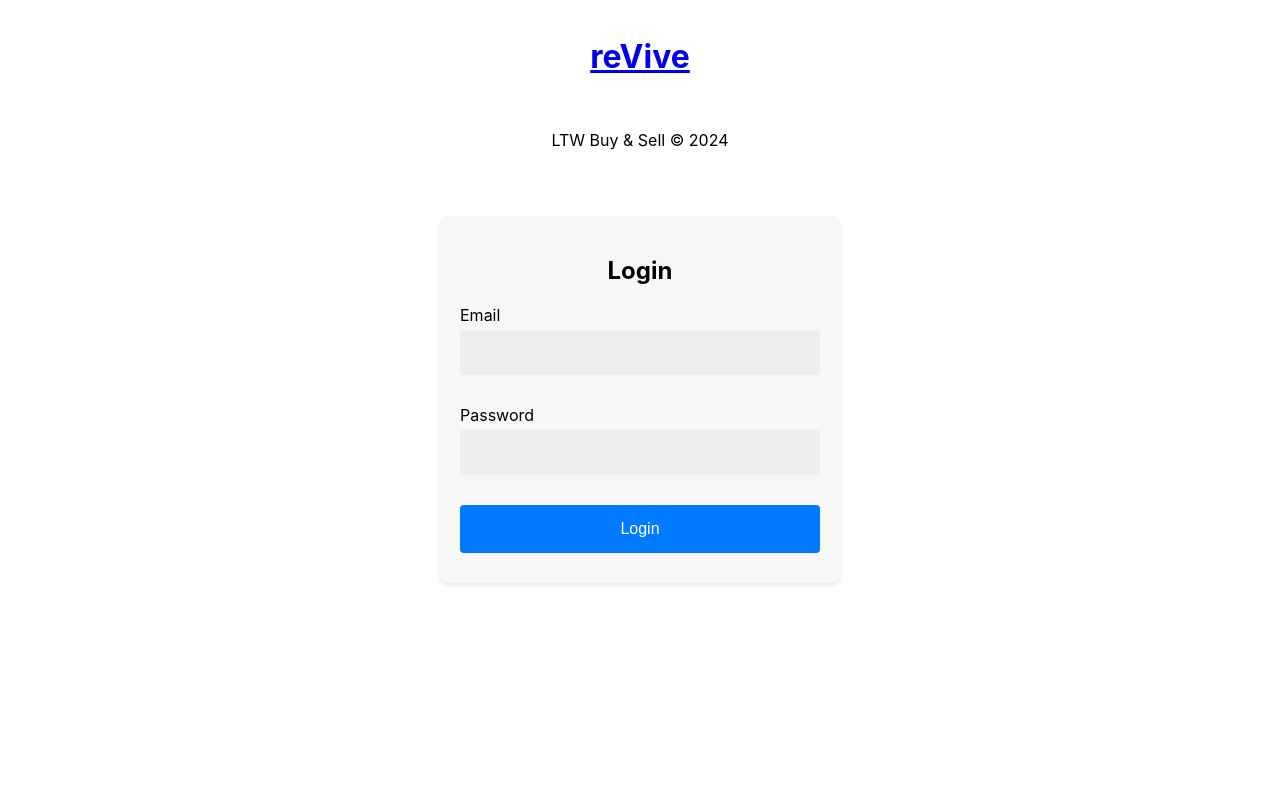
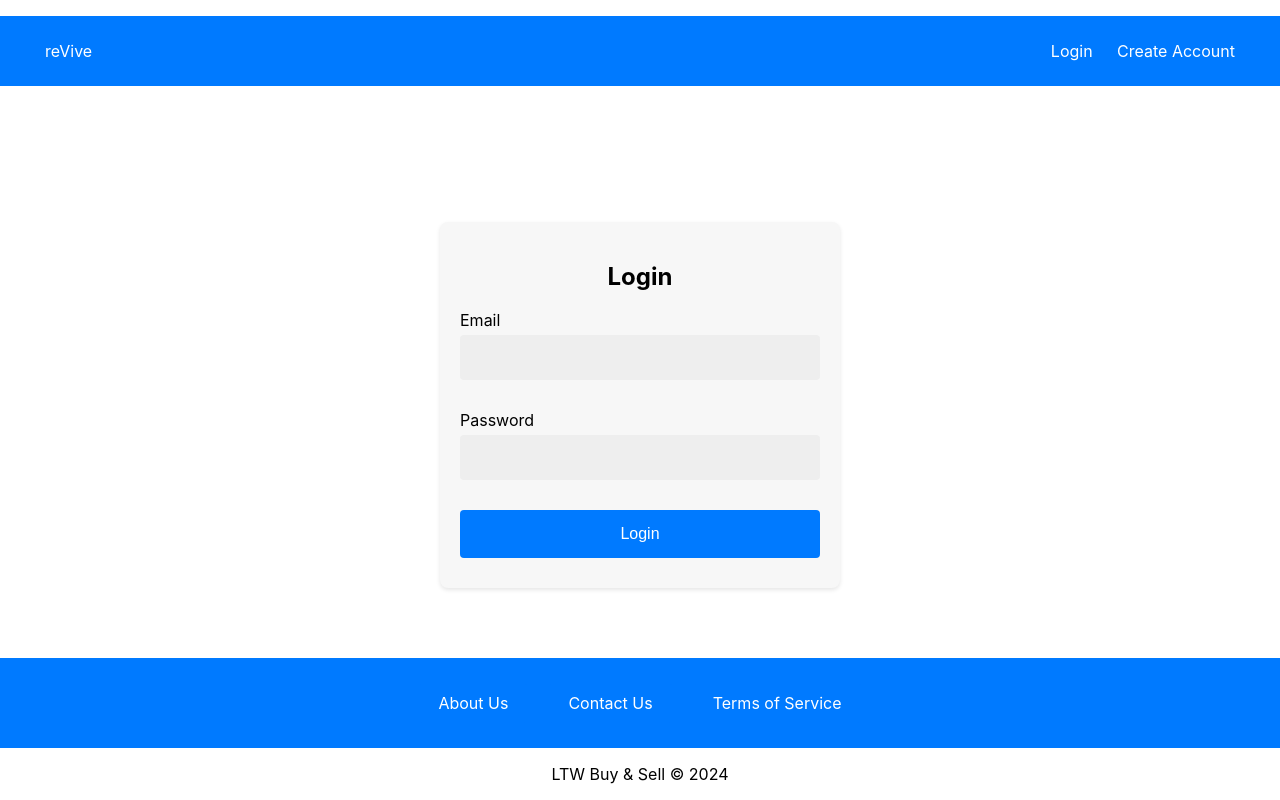
Before and after one commit to GoncaloMatias1/LTW_Project_ReVive, a PHP site: page /pages/login.php in a window 1280 px wide. Run offline with PHP 8.4, Linux system fonts and the light colour scheme.

Commit message:
main page well advanced

```diff
--- a/pages/index.php
+++ b/pages/index.php
@@ -1,4 +1,4 @@
 <?php
-    header('Location: pages/mainPage.php' );
+    header('Location: mainPage.php' );
 
 ?>
--- a/pages/login.php
+++ b/pages/login.php
@@ -4,24 +4,24 @@ require_once(__DIR__ . '/../utils/session.php');
 
 session_start();
 
-drawHeader('Login');
-drawFooter();
+drawHeader('Login', 'login');
 ?>
 
-<div class="register-container">
+<main>
+    <div class="login-container">
         <form action="../actions/action_login.php" method="post">
             <h2>Login</h2>
-
             <label for="email">Email</label>
             <input type="email" id="email" name="email" required>
 
             <label for="password">Password</label>
             <input type="password" id="password" name="password" required>
 
-        <button type="submit" class="register-button">Login</button>
+            <button type="submit" class="login-button">Login</button>
         </form>
     </div>
+</main>
 
 <?php
-
+drawFooter();
 ?>
--- a/pages/register.php
+++ b/pages/register.php
@@ -4,7 +4,7 @@ require_once(__DIR__ . '/../utils/session.php');
 
 session_start();
 
-drawHeader('Register');
+drawHeader('Register', 'register');
 ?>
 
 <div class="register-container">
--- a/styles/mainPage.css
+++ b/styles/mainPage.css
@@ -1,48 +1,119 @@
+html, body {
+    height: 100%;
+    margin: 0;
+    padding: 0;
+    display: flex;
+    flex-direction: column;
+    font-family: -apple-system, BlinkMacSystemFont, "Segoe UI", Roboto, "Helvetica Neue", Arial, sans-serif;
+}
+
+body {
+    min-height: 100vh;
+    display: flex;
+    flex-direction: column;
+}
+
+main {
+    flex: 1;
+    display: flex;
+    flex-direction: column;
+}
+
+footer {
+    flex-shrink: 0;
+    width: 100%;
+    text-align: center;
+}
+
+
+
 .content-container {
+    text-align: center;
+    max-width: 1200px;
+    margin: auto;
     padding: 20px;
-    text-align: center;
+    flex-grow: 1;
+}
+
+.site-title {
+    font-size: 32px;
 }
 
 .items-list {
     display: flex;
     flex-wrap: wrap;
-    justify-content: center;
+    justify-content: space-around;
     gap: 20px;
 }
 
 .item {
-    width: 200px;
+    flex: 0 1 calc(30% - 20px);
     border: 1px solid #ddd;
-    padding: 10px;
-    border-radius: 5px;
-    box-shadow: 0 2px 5px rgba(0,0,0,0.1);
+    border-radius: 10px;
+    background-color: #fff;
+    box-shadow: 0 4px 8px rgba(0, 0, 0, 0.1);
+    padding: 20px;
+    margin-bottom: 20px;
+    text-align: left;
 }
 
 .item img {
-    max-width: 100%;
+    width: 100%;
     height: auto;
     border-radius: 5px;
+    margin-bottom: 10px;
 }
 
-.item h3 {
-    margin: 10px 0;
-}
-
-.item span {
-    font-weight: bold;
+.item h3, .item p, .item span {
+    margin: 5px 0;
 }
 
 .item button {
+    width: 100%;
     padding: 10px;
-    margin-top: 10px;
-    width: 100%;
+    background-color: #007aff;
+    color: white;
     border: none;
     border-radius: 5px;
-    background-color: #007aff;
-    color: white;
     cursor: pointer;
+    transition: background-color 0.3s;
 }
 
 .item button:hover {
-    opacity: 0.9;
+    background-color: #0056b3;
 }
+
+.bottom-bar {
+    background-color: #007aff;
+    color: white;
+    padding: 20px 0;
+    text-align: center;
+    display: flex;
+    justify-content: center;
+}
+
+.bottom-bar-container {
+    display: flex;
+    justify-content: space-evenly;
+    max-width: 1200px;
+    margin: 0 auto;
+}
+
+.bottom-bar-button {
+    padding: 10px 20px;
+    color: white;
+    background-color: #007aff;
+    border: none;
+    border-radius: 5px;
+    font-size: 16px;
+    cursor: pointer;
+    transition: background-color 0.3s, color 0.3s;
+    text-align: center;
+    display: inline-block;
+    margin: 0 10px;
+}
+
+.bottom-bar-button:hover {
+    background-color: #0056b3;
+    color: white;
+}
--- a/templates/common.php
+++ b/templates/common.php
@@ -1,6 +1,5 @@
 <?php
-
-function drawHeader($title = 'Default Title'){ ?>
+function drawHeader($title = 'reVive : Buy and Sell', $includeTopBar = false) { ?>
     <!DOCTYPE html>
     <html lang="en">
     <head>
@@ -8,19 +7,64 @@ function drawHeader($title = 'Default Title'){ ?>
         <meta name="viewport" content="width=device-width, initial-scale=1.0">
         <title><?php echo $title; ?></title>
         <link rel="stylesheet" type="text/css" href="/styles/register.css">
+        <link rel="stylesheet" type="text/css" href="/styles/mainPage.css">
+        <link rel="stylesheet" type="text/css" href="/styles/login.css">
+        <style>
+            .top-bar, .bottom-bar {
+                background-color: #007aff;
+                color: white;
+                display: flex;
+                justify-content: space-between;
+                padding: 25px 35px;
+                align-items: center;
+            }
+
+            .top-bar a, .bottom-bar-button {
+                color: white;
+                text-decoration: none;
+                margin: 0 10px;
+                font-size: 16px;
+                transition: opacity 0.3s;
+            }
+
+            .top-bar a:hover, .bottom-bar-button:hover {
+                opacity: 0.8;
+            }
+        </style>
     </head>
     <body>
         <header>
-        <h1><a href="../pages/index.php">reVive</a></h1>
+            <?php if ($includeTopBar): ?>
+            <div class="top-bar">
+                <div class="top-bar-left">
+                    <a href="../pages/index.php">reVive</a>
+                </div>
+                <div class="top-bar-right">
+                    <a href="../pages/login.php">Login</a>
+                    <a href="../pages/register.php">Create Account</a>
+                </div>
+            </div>
+            <?php endif; ?>
         </header>
         <main>
     <?php }
 
+    function drawBottomBar() { ?>
+        <div class="bottom-bar">
+            <div class="bottom-bar-container">
+                <a href="/about-us" class="bottom-bar-button">About Us</a>
+                <a href="/contact" class="bottom-bar-button">Contact Us</a>
+                <a href="/terms" class="bottom-bar-button">Terms of Service</a>
+            </div>
+        </div>
+    <?php }
+
     function drawFooter() { ?>
-    </main>
+        <?php drawBottomBar(); ?>
         <footer>
             LTW Buy & Sell &copy; 2024
         </footer>
+        </main>
     </body>
     </html>
     <?php }
```
Also changed, not shown: database/items.class.php (+8 -11 lines), pages/mainPage.php (+18 -11 lines). Lines whose indentation alone changed are shown as unchanged.
